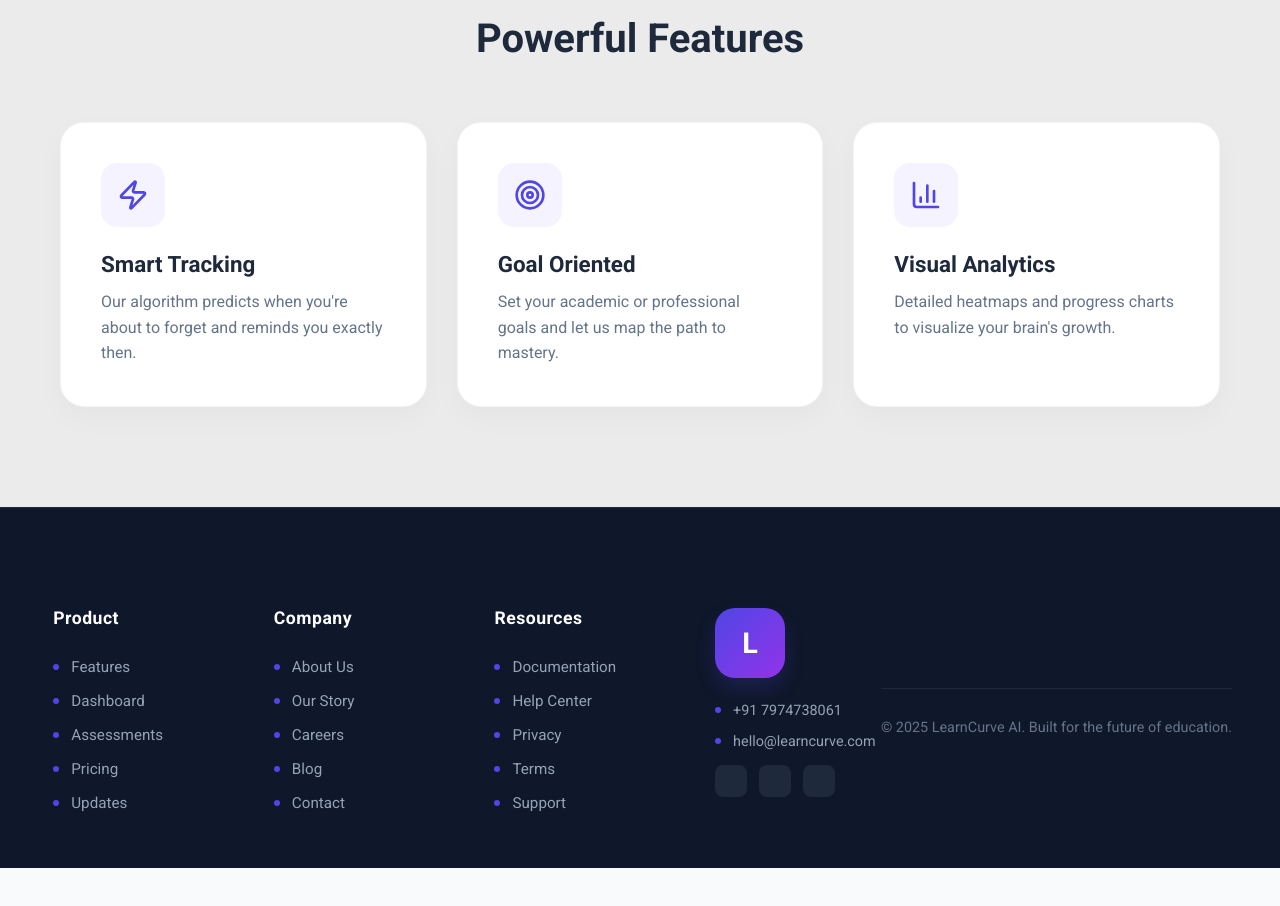
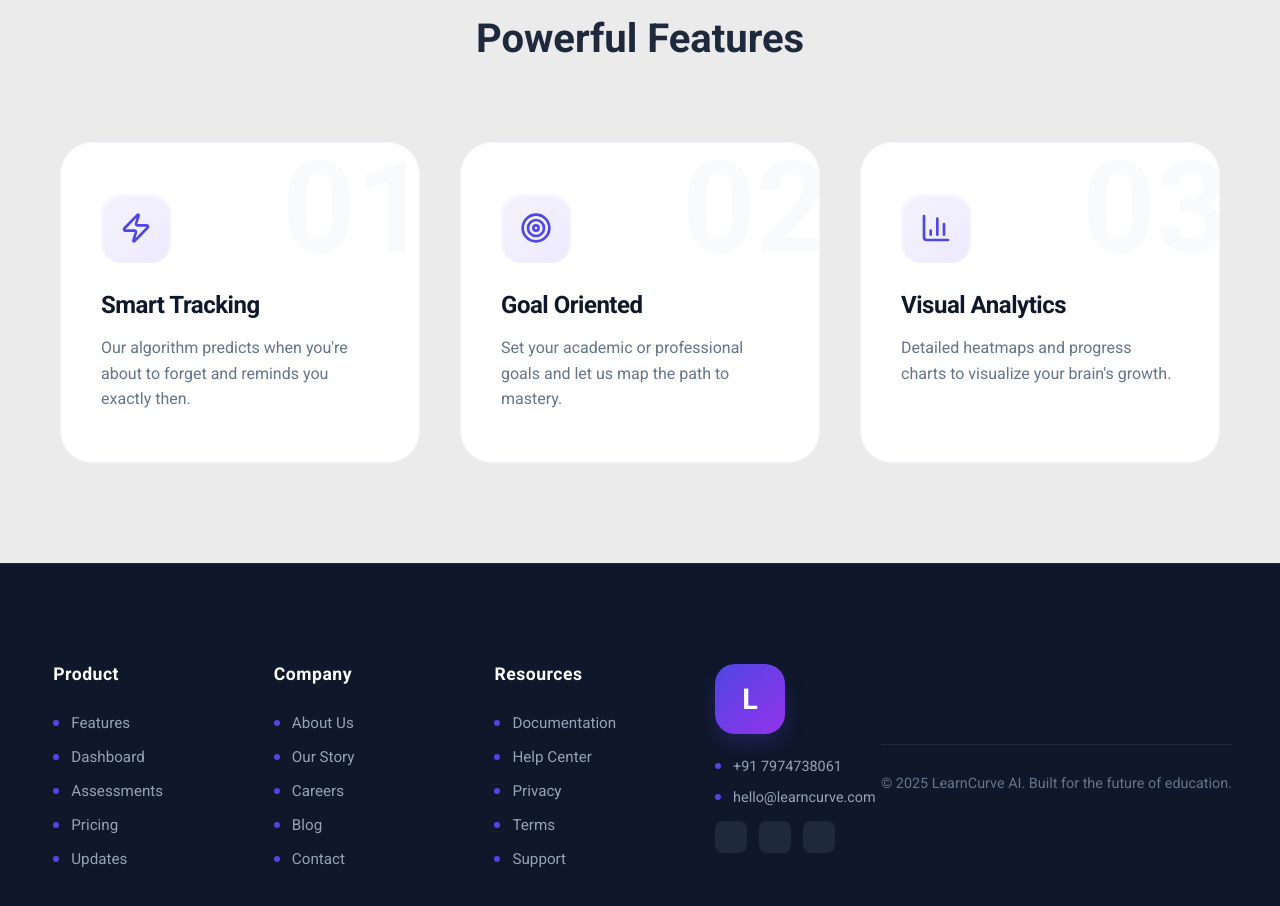
Before and after one commit to kashishrthr1/Memory_Tracker, a React (Vite) app in the folder client/: page / in a window 1280 px wide. Shown: the part 1480-2386 px from the top of the page. Before the commit the page ends 2348 px from the top, so only its background shows below. Built offline with nearby package versions, Linux system fonts and the light colour scheme.

Commit message:
styling-fixes

```diff
--- a/client/src/components/Features.jsx
+++ b/client/src/components/Features.jsx
@@ -138,6 +138,8 @@ const Features = () => {
             <div className="feature-icon-box">{f.icon}</div>
             <h3 className="feature-title">{f.title}</h3>
             <p className="feature-text">{f.desc}</p>
+
+            {/* Decorative Arrow Link */}
           </div>
         ))}
       </div>
--- a/client/src/components/Hero.jsx
+++ b/client/src/components/Hero.jsx
@@ -22,6 +22,7 @@
 // export default Hero;
 
 import { useNavigate } from "react-router-dom";
+import bgImage from "../assets/Rectangle 125.png";
 
 const Hero = () => {
   const navigate = useNavigate();
--- a/client/src/styles/home.css
+++ b/client/src/styles/home.css
@@ -120,7 +120,8 @@ body, html {
   align-items: center;
   justify-content: center;
   text-align: center;
-  background-color: #ffffff;
+  /* background-color: #ffffff; */
+
   padding: 0 20px;
   overflow: hidden;
 }
@@ -355,48 +356,82 @@ body, html {
   margin-bottom: 60px;
 }
 
+/* --- Creative Features Grid --- */
 .features-grid {
   display: grid;
   grid-template-columns: repeat(3, 1fr);
-  gap: 30px;
+  gap: 40px; /* Increased gap for breathing room */
+  padding-top: 20px;
 }
 
-/* --- Feature Cards --- */
 .feature-card {
+  position: relative;
   display: flex;
   flex-direction: column;
-  align-items: flex-start; /* Left aligned looks more professional */
-  text-align: left;
   background: #ffffff;
-  padding: 40px;
-  border-radius: 24px;
-  border: 1px solid #f1f5f9;
-  box-shadow: 0 10px 30px rgba(0, 0, 0, 0.03);
-  transition: all 0.3s cubic-bezier(0.4, 0, 0.2, 1);
+  padding: 50px 40px;
+  border-radius: 32px; /* Smoother, rounder corners */
+  border: 1px solid rgba(241, 245, 249, 1);
+  transition: all 0.5s cubic-bezier(0.23, 1, 0.32, 1); /* Ultra smooth ease-out */
+  overflow: hidden; /* For the decorative number */
+  z-index: 1;
 }
 
+/* The "Lift and Glow" Effect */
 .feature-card:hover {
-  transform: translateY(-10px);
-  box-shadow: 0 20px 40px rgba(79, 70, 229, 0.1);
-  border-color: #e2e8f0;
+  transform: translateY(-12px) scale(1.02);
+  border-color: rgba(79, 70, 229, 0.3);
+  box-shadow:
+    0 20px 40px rgba(0, 0, 0, 0.05),
+    0 0 0 4px rgba(79, 70, 229, 0.05); /* Outer halo */
 }
 
+/* Decorative Background Numbering */
+.feature-card::before {
+  content: "0" counter(feature-counter);
+  counter-increment: feature-counter;
+  position: absolute;
+  top: -10px;
+  right: -10px;
+  font-size: 8rem;
+  font-weight: 900;
+  color: #f8fafc; /* Very faint gray */
+  z-index: -1;
+  transition: all 0.5s ease;
+}
+
+.feature-card:hover::before {
+  color: #f5f3ff; /* Shifts to very faint purple on hover */
+  transform: translateX(-10px) translateY(10px);
+}
+
+.content-section {
+  counter-reset: feature-counter; /* Initializes the numbering */
+}
+
+/* Icon Box Upgrade */
 .feature-icon-box {
-  width: 64px;
-  height: 64px;
-  background: #f5f3ff;
-  border-radius: 16px;
+  width: 70px;
+  height: 70px;
+  background: linear-gradient(135deg, #f5f3ff 0%, #ede9fe 100%);
+  border-radius: 20px;
   display: flex;
   align-items: center;
   justify-content: center;
-  margin-bottom: 24px;
+  margin-bottom: 28px;
+  box-shadow: inset 0 2px 4px rgba(255, 255, 255, 1);
+  transition: transform 0.3s ease;
+}
+
+.feature-card:hover .feature-icon-box {
+  transform: rotate(-10deg) scale(1.1);
 }
 
 .feature-title {
-  font-size: 1.4rem;
-  font-weight: 700;
-  color: #1e293b;
-  margin-bottom: 12px;
+  font-size: 1.5rem;
+  letter-spacing: -0.02em;
+  color: #0f172a;
+  margin-bottom: 16px;
 }
 
 .feature-text {
@@ -404,6 +439,20 @@ body, html {
   line-height: 1.6;
   color: #64748b;
   margin: 0;
+}
+
+.feature-link {
+  margin-top: 24px;
+  display: flex;
+  align-items: center;
+  opacity: 0;
+  transform: translateX(-10px);
+  transition: all 0.3s ease;
+}
+
+.feature-card:hover .feature-link {
+  opacity: 1;
+  transform: translateX(0);
 }
 
 /* Responsive Fixes */
```
Also changed, not shown: client/src/assets/Rectangle 125.png (added).
